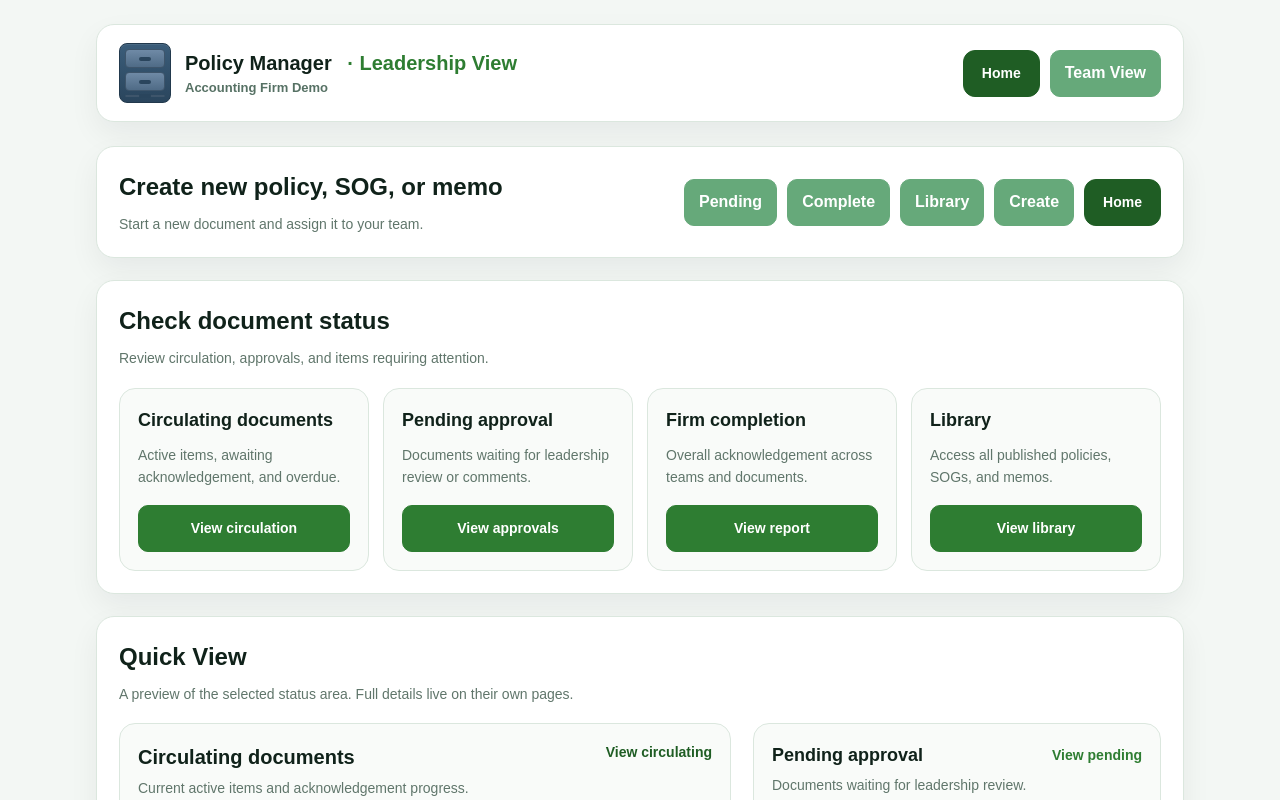
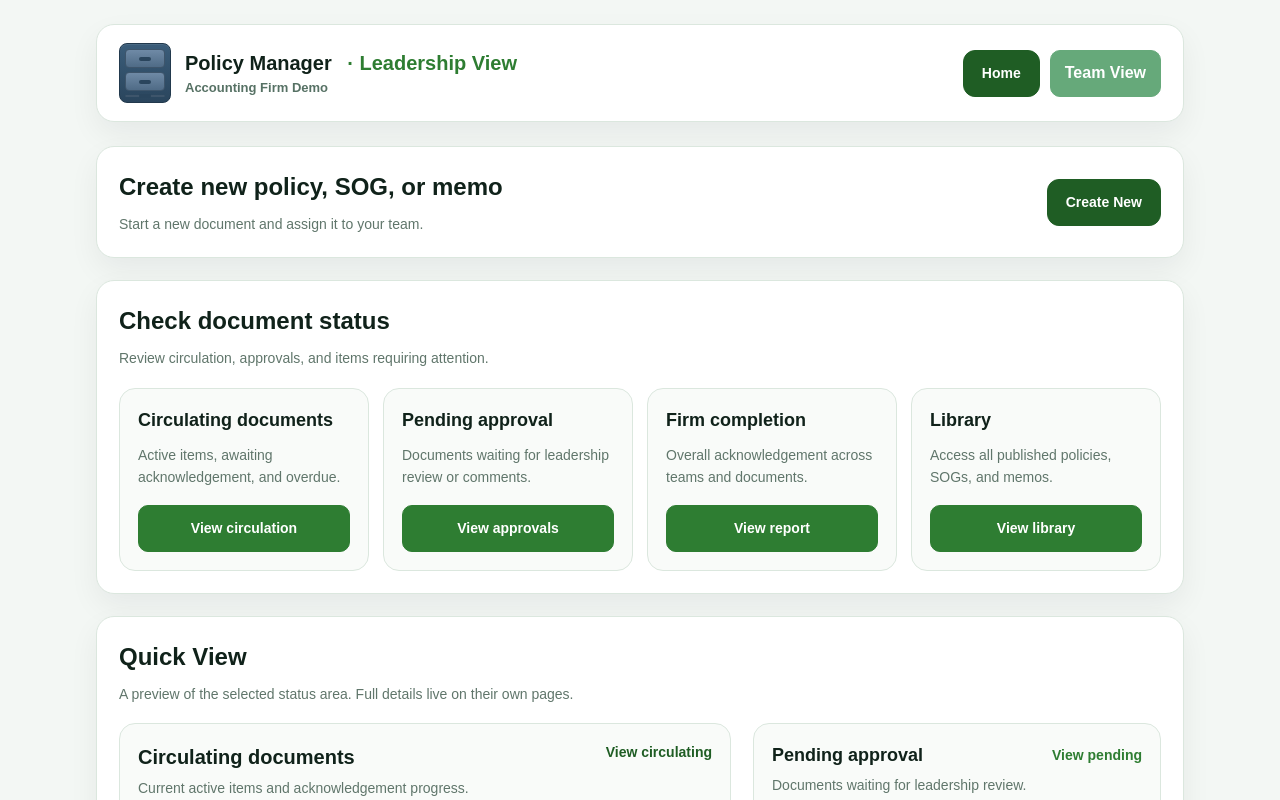
Before and after one commit to phoenixinc37-hue/policy-manager, a Next.js app: page /manager in a window 1280 px wide. Shown: the top 800 px of the page. Built offline with nearby package versions, Linux system fonts and the light colour scheme.

Commit message:
fix: restore leadership create section layout

```diff
--- a/app/manager/page.tsx
+++ b/app/manager/page.tsx
@@ -55,13 +55,7 @@ export default function ManagerPage() {
                 <div style={{ fontSize: 24, fontWeight: 800 }}>Create new policy, SOG, or memo</div>
                 <p style={{ fontSize: 14, color: "#60766b", lineHeight: 1.6, margin: "8px 0 0" }}>Start a new document and assign it to your team.</p>
               </div>
-              <div style={{ display: "flex", gap: 10, flexWrap: "wrap" }}>
-                <Link href="/pending" style={greenMenuButton}>Pending</Link>
-                <Link href="/completion" style={greenMenuButton}>Complete</Link>
-                <Link href="/policy-index" style={greenMenuButton}>Library</Link>
-                <Link href="/create" style={greenMenuButton}>Create</Link>
-                <Link href="/" style={primaryButtonLink}>Home</Link>
-              </div>
+              <Link href="/create" style={primaryButtonLink}>Create New</Link>
             </div>
           </section>
 
@@ -232,16 +226,6 @@ const secondaryGreenButton = {
   width: "100%",
 };
 
-const greenMenuButton = {
-  textDecoration: "none",
-  background: "#66a97a",
-  color: "#ffffff",
-  padding: "10px 14px",
-  borderRadius: 10,
-  fontWeight: 700,
-  border: "1px solid #66a97a",
-};
-
 const secondaryGreenButtonLink = {
   ...secondaryGreenButton,
   textDecoration: "none",
```
